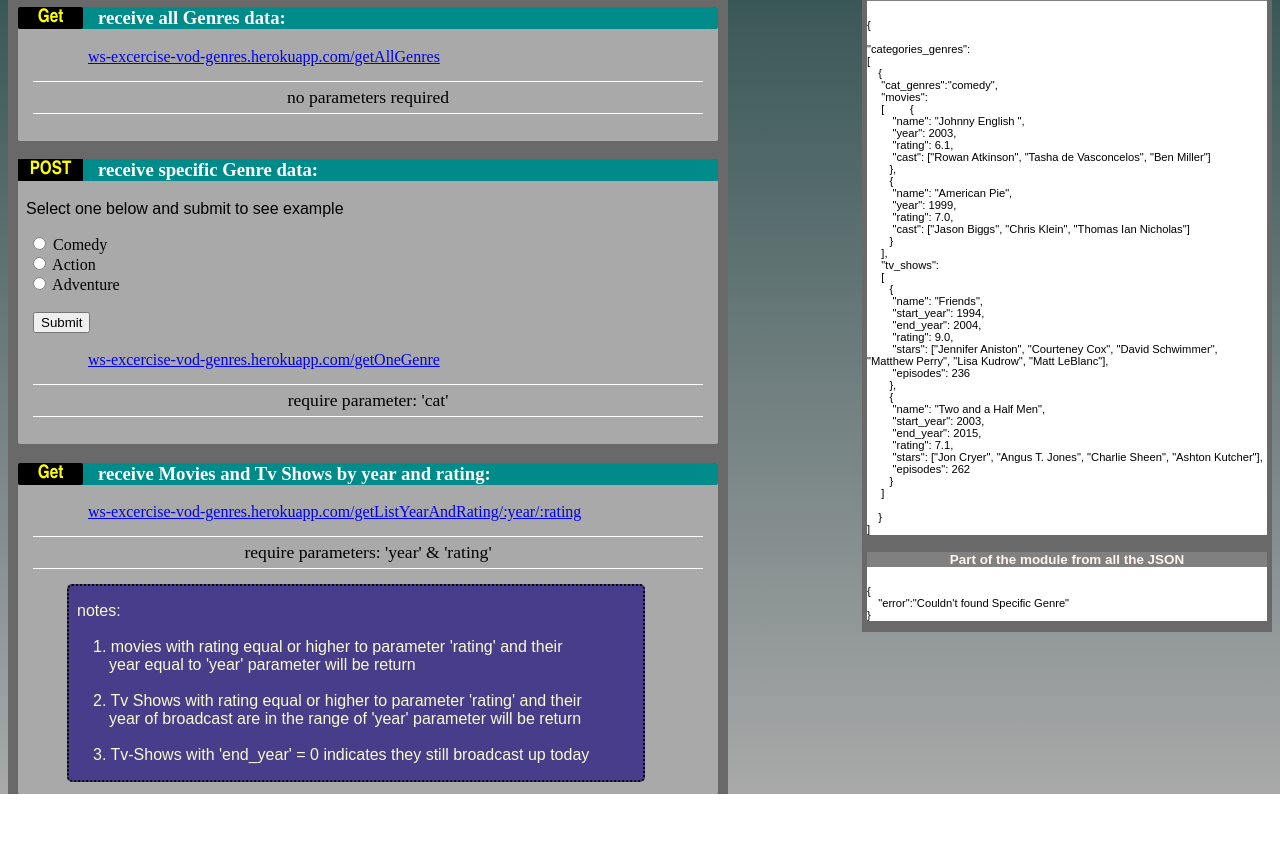
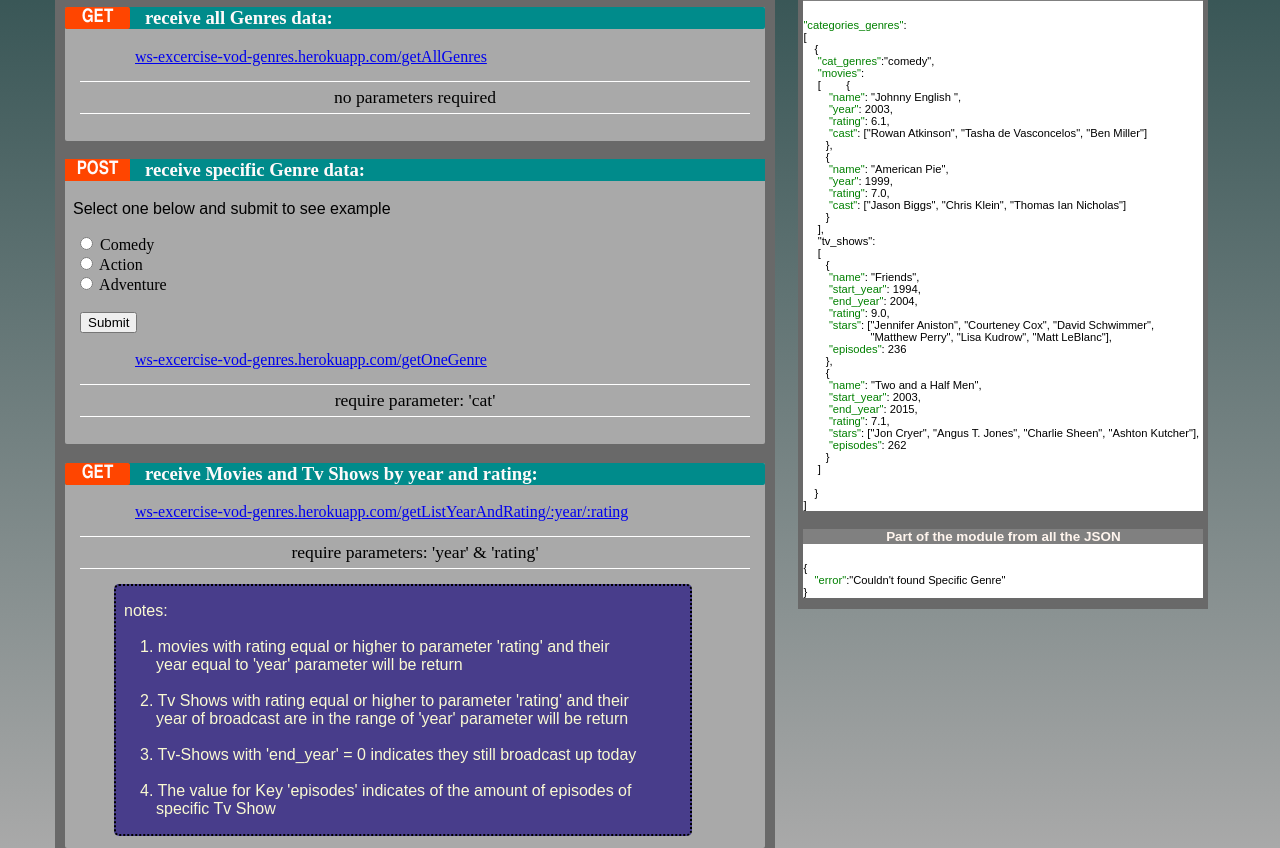
Before and after one commit to NirMekin/WS_Exercise1, a website: page API_Genres/index.html in a window 1280 px wide. Shown: the part 81-929 px from the top of the page. Before the commit the page ends 875 px from the top, so only its background shows below. Drawn offline with Linux system fonts and the light colour scheme.

Commit message:
css changes

```diff
--- a/API_Genres/index.html
+++ b/API_Genres/index.html
@@ -3,7 +3,6 @@
 <head>
     <meta charset="UTF-8">
     <title>API</title>
-    <link rel="stylesheet" type="text/css" href="./include/style.css">
     <style>
         body
         {
@@ -28,14 +27,14 @@
         }
         h3 span{
             border-radius: inherit;
-            background-color: black;
+            background-color:orangered;
             display: block;
             width:65px;
             text-align: center;
             margin-right: 15px;
             font-family: "Arial Narrow";
             float: left;
-            color: yellow;
+            color: snow;
         }
         .methodAPI
         {
@@ -57,15 +56,14 @@
             padding-left: 10px;
             padding-right: 10px;
             width: 700px;
-            /*margin: 0 auto;*/
+            margin-right: 2%;
             background-color: dimgray;
         }
         #container2{
-            float: right;
+            float: left;
             padding-left: 5px;
             padding-right: 5px;
             width: 400px;
-            /*margin: 0 auto;*/
             background-color: dimgray;
         }
         #notes
@@ -105,15 +103,25 @@
             background-color:gray;
             color: seashell;
         }
+        #wrapper
+        {
+            max-width: 1170px;
+            margin: 0 auto;
+        }
+        .jsonexmp span
+        {
+            color: green;
+        }
 
     </style>
 </head>
 <body>
+    <div id="wrapper">
         <div id="container">
             <h1>API - VOD Web Service - Genres</h1>
 
             <section class="methodAPI">
-            <h3><span>Get</span> receive all Genres data:</h3>
+                <h3><span>GET</span> receive all Genres data:</h3>
                 <a target="_blank" href="../getAllGenres">ws-excercise-vod-genres.herokuapp.com/getAllGenres</a>
                 <section class="params">no parameters required</section>
             </section>
@@ -132,7 +140,7 @@
             </section>
 
             <section class="methodAPI">
-            <h3><span>Get</span> receive Movies and Tv Shows by year and rating:</h3>
+                <h3><span>GET</span> receive Movies and Tv Shows by year and rating:</h3>
                 <a target="_blank" href="../getListYearAndRating/1999/6.5">ws-excercise-vod-genres.herokuapp.com/getListYearAndRating/:year/:rating</a>
                 <section class="params">require parameters: 'year' & 'rating'</section>
                 <section id="notes">
@@ -140,7 +148,8 @@
                         notes:<br><br>
                         &emsp;1. movies with rating equal or higher to parameter 'rating' and their <br>&emsp;&emsp;year equal to 'year' parameter will be return<br><br>
                         &emsp;2. Tv Shows with rating equal or higher to parameter 'rating' and their<br>&emsp;&emsp;year of broadcast are in the range of 'year' parameter will be return<br><br>
-                    &emsp;3. Tv-Shows with 'end_year' = 0 indicates they still broadcast up today
+                        &emsp;3. Tv-Shows with 'end_year' = 0 indicates they still broadcast up today<br><br>
+                        &emsp;4. The value for Key 'episodes' indicates of the amount of episodes of<br>&emsp;&emsp;specific Tv Show
                     </p>
                 </section>
             </section>
@@ -149,45 +158,44 @@
             <h3>Output Examples:</h3>
             <section class="jsonexmp">
                 <h4>Part of the module from all the JSON</h4>
-            {
                 <p>
-                "categories_genres":<br>
+                    <span>"categories_genres"</span>:<br>
                     [<br>
                     &emsp;{<br>
-                &emsp; "cat_genres":"comedy",<br>
-                &emsp; "movies":<br>
+                    &emsp; <span>"cat_genres"</span>:"comedy",<br>
+                    &emsp; <span>"movies"</span>:<br>
                     &emsp; [
                     &emsp;&emsp;{<br>
 
-                &emsp;&emsp; "name": "Johnny English ",<br>
-                &emsp;&emsp; "year": 2003,<br>
-                &emsp;&emsp; "rating": 6.1,<br>
-                &emsp;&emsp; "cast": ["Rowan Atkinson", "Tasha de Vasconcelos", "Ben Miller"]<br>
+                    &emsp;&emsp; <span>"name"</span>: "Johnny English ",<br>
+                    &emsp;&emsp; <span>"year"</span>: 2003,<br>
+                    &emsp;&emsp; <span>"rating"</span>: 6.1,<br>
+                    &emsp;&emsp; <span>"cast"</span>: ["Rowan Atkinson", "Tasha de Vasconcelos", "Ben Miller"]<br>
                     &emsp;&emsp;},<br>
                     &emsp;&emsp;{<br>
-                &emsp;&emsp;  "name": "American Pie",<br>
-                &emsp;&emsp;  "year": 1999,<br>
-                &emsp;&emsp;  "rating": 7.0,<br>
-                &emsp;&emsp;  "cast": ["Jason Biggs", "Chris Klein", "Thomas Ian Nicholas"]<br>
+                    &emsp;&emsp;  <span>"name"</span>: "American Pie",<br>
+                    &emsp;&emsp;  <span>"year"</span>: 1999,<br>
+                    &emsp;&emsp;  <span>"rating"</span>: 7.0,<br>
+                    &emsp;&emsp;  <span>"cast"</span>: ["Jason Biggs", "Chris Klein", "Thomas Ian Nicholas"]<br>
                     &emsp;&emsp;}<br>
                     &emsp; ],<br>
                     &emsp; "tv_shows":<br>
                     &emsp; [<br>
                     &emsp;&emsp;{<br>
-                &emsp;&emsp; "name": "Friends",<br>
-                &emsp;&emsp; "start_year": 1994,<br>
-                &emsp;&emsp; "end_year": 2004,<br>
-                &emsp;&emsp; "rating": 9.0,<br>
-                &emsp;&emsp; "stars": ["Jennifer Aniston", "Courteney Cox", "David Schwimmer", "Matthew Perry", "Lisa Kudrow", "Matt LeBlanc"],<br>
-                &emsp;&emsp; "episodes": 236<br>
+                    &emsp;&emsp; <span>"name"</span>: "Friends",<br>
+                    &emsp;&emsp; <span>"start_year"</span>: 1994,<br>
+                    &emsp;&emsp; <span>"end_year"</span>: 2004,<br>
+                    &emsp;&emsp; <span>"rating"</span>: 9.0,<br>
+                    &emsp;&emsp; <span>"stars"</span>: ["Jennifer Aniston", "Courteney Cox", "David Schwimmer", &emsp;&emsp;&emsp;&emsp;&emsp;&emsp;"Matthew Perry", "Lisa Kudrow", "Matt LeBlanc"],<br>
+                    &emsp;&emsp; <span>"episodes"</span>: 236<br>
                     &emsp;&emsp;},<br>
                     &emsp;&emsp;{<br>
-                &emsp;&emsp; "name": "Two and a Half Men",<br>
-                &emsp;&emsp; "start_year": 2003,<br>
-                &emsp;&emsp; "end_year": 2015,<br>
-                &emsp;&emsp; "rating": 7.1,<br>
-                &emsp;&emsp; "stars": ["Jon Cryer", "Angus T. Jones", "Charlie Sheen", "Ashton Kutcher"],<br>
-                &emsp;&emsp; "episodes": 262<br>
+                    &emsp;&emsp; <span>"name"</span>: "Two and a Half Men",<br>
+                    &emsp;&emsp; <span>"start_year"</span>: 2003,<br>
+                    &emsp;&emsp; <span>"end_year"</span>: 2015,<br>
+                    &emsp;&emsp; <span>"rating"</span>: 7.1,<br>
+                    &emsp;&emsp; <span>"stars"</span>: ["Jon Cryer", "Angus T. Jones", "Charlie Sheen", "Ashton Kutcher"],<br>
+                    &emsp;&emsp; <span>"episodes"</span>: 262<br>
                     &emsp;&emsp;}<br>
                     &emsp; ]<br>
                     &emsp;<br>
@@ -199,9 +207,10 @@
             <section class="jsonexmp">
                 <h4>Part of the module from all the JSON</h4>
                 <p>
-                {<br>&emsp;"error":"Couldn't found Specific Genre"<br>}
+                    {<br>&emsp;<span>"error"</span>:"Couldn't found Specific Genre"<br>}
                 </p>
             </section>
+        </div>
     </div>
 
 </body>
```
Lines whose indentation alone changed are shown as unchanged.
